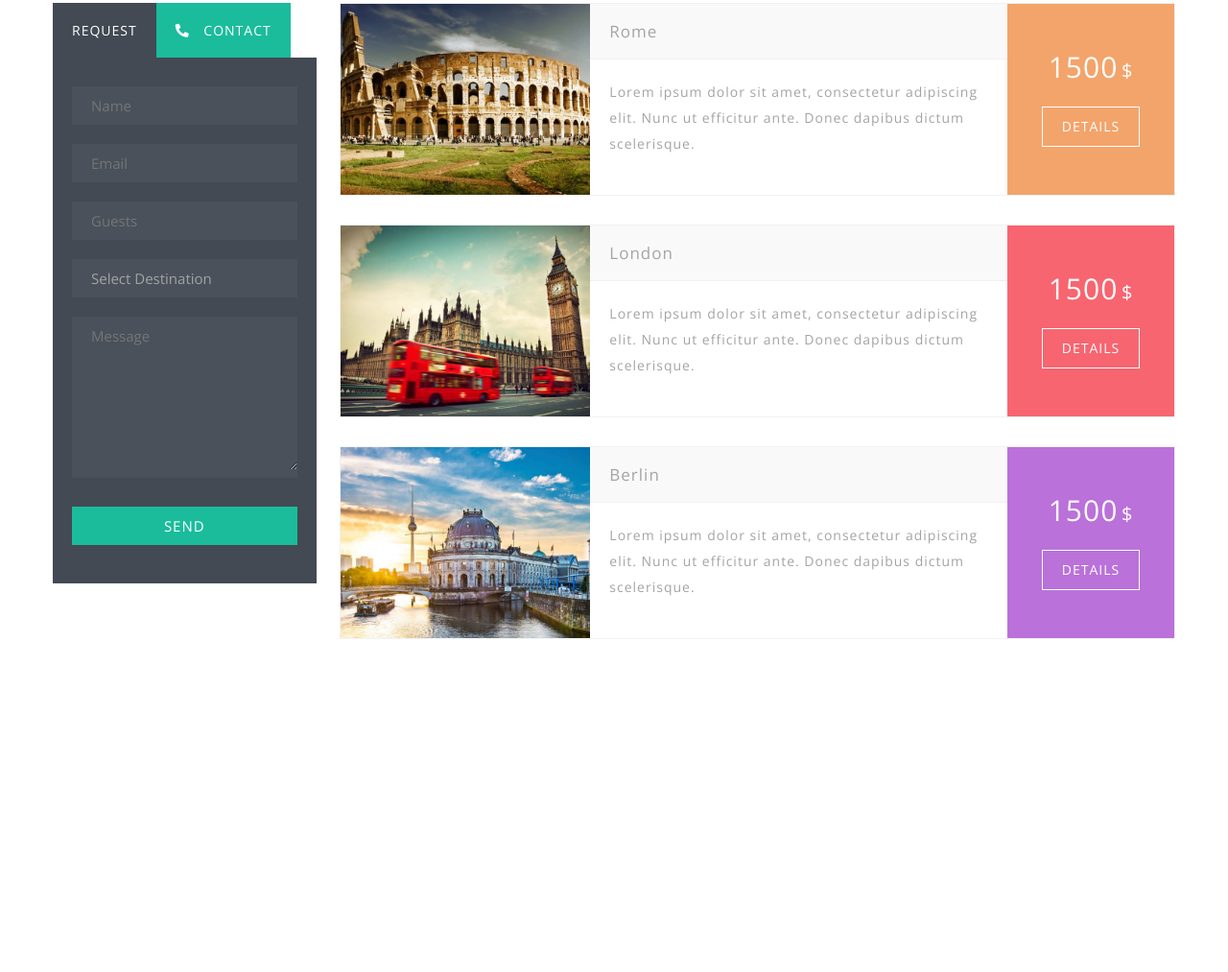
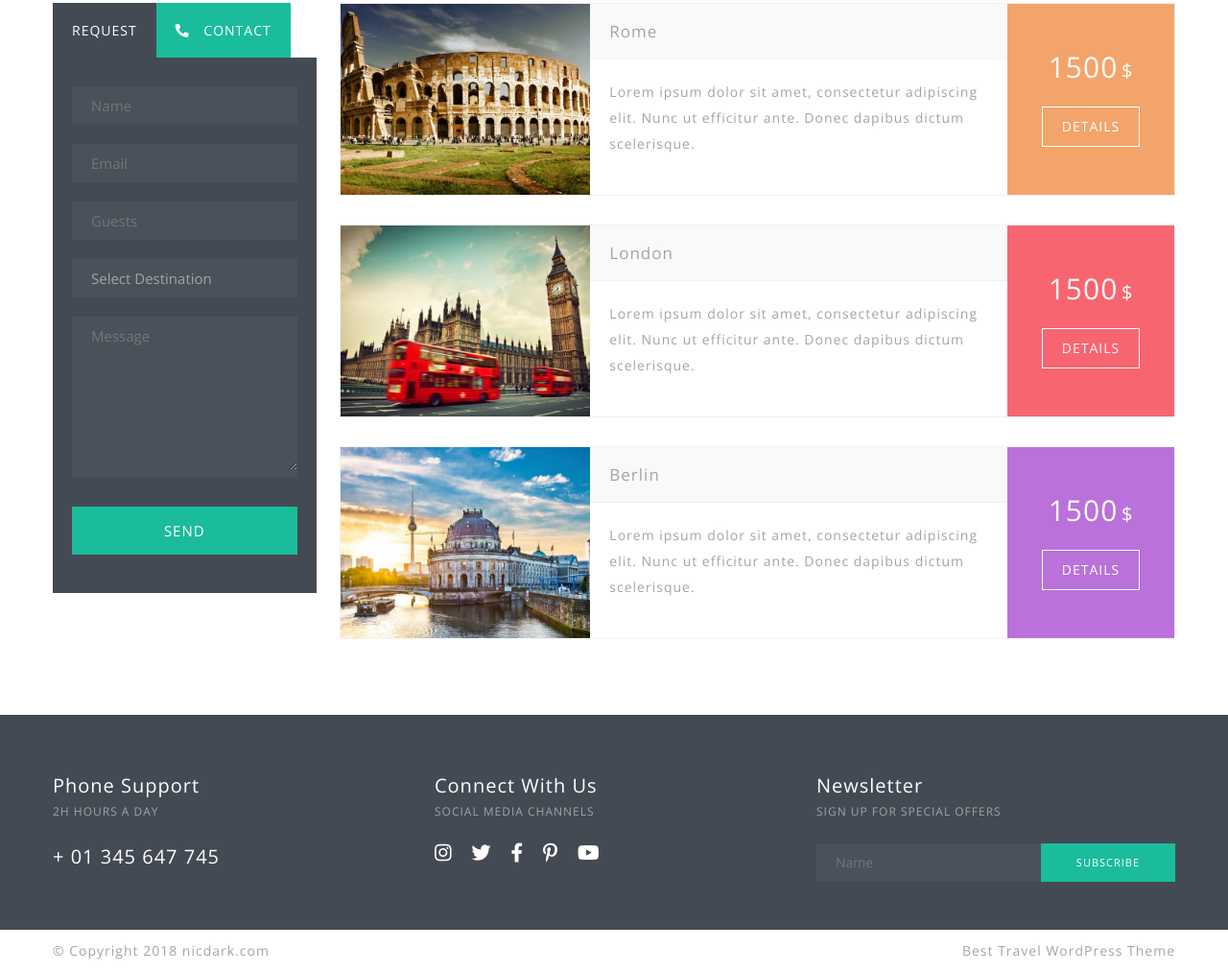
Before and after one commit to quanghuy95github/love_travel, a plain HTML site: page index.html in a window 1280 px wide. Shown: the part 3767-4780 px from the top of the page at 96% size. Before the commit the page ends 4448 px from the top, so only its background shows below. Drawn offline with nearby package versions, Linux system fonts and the light colour scheme.

Commit message:
create footer

```diff
--- a/assets/css/main.css
+++ b/assets/css/main.css
@@ -797,6 +797,11 @@
     margin-top: 20px;
 }
 
+.btn-send {
+    padding-top: 15px;
+    padding-bottom: 15px;
+}
+
 .packages-body-col:first-child .packages__item {
     margin-top: 15px;
 }
@@ -886,3 +891,84 @@
     min-width: 100px;
     font-size: 1.4rem;
 }
+
+
+.footer__top {
+    background-color: var(--component-color);
+    padding: 60px 0 50px;
+}
+
+.footer__item {
+    color: var(--white-color);
+}
+
+.footer__heading {
+    font-size: 2rem;
+    font-weight: 400;
+}
+
+.footer__desc {
+    font-size: 1.2rem;
+    color: #a3a3a4;
+    text-transform: uppercase;
+}
+
+.footer__detail {
+    margin-top: 20px;
+    display: flex;
+}
+
+.footer__phone {
+    font-size: 2rem;
+}
+
+.footer__item {
+
+}
+
+.footer__heading {
+
+}
+
+.footer__desc {
+
+}
+
+
+.footer__link {
+    text-decoration: none;
+    color: var(--white-color);
+    margin-right: 20px;
+}
+
+.footer__icon {
+    font-size: 2rem;
+}
+
+.footer__sub-form .search__item{
+    display: flex;
+}
+
+.subscribe__btn {
+    font-size: 1.1rem;
+}
+
+.footer__sub-form .search__input-group {
+    flex: 1;
+}
+
+.footer__sub-form .search__input {
+    font-size: 1.4rem;
+}
+
+.footer__bottom {
+    display: flex;
+    justify-content: space-between;
+}
+
+.footer__bottom {
+    padding: 15px 0;
+    font-size: 1.4rem;
+    line-height: 1.4rem;
+    color: var(--text-color);
+}
--- a/index.html
+++ b/index.html
@@ -685,7 +685,7 @@
                                             </div>
                                             <div class="col l-12">
                                                 <div class="search__item mt-30">
-                                                    <a href="" class="btn btn--info search__btn">Send</a>
+                                                    <a href="" class="btn btn--info search__btn btn-send">Send</a>
                                                 </div>
                                             </div>
                                         </div>
@@ -765,7 +765,71 @@
                 </div>
             </div>
         </div>
-        <div class="footer"></div>
+        <div class="footer mt-64">
+            <div class="footer__top">
+                <div class="grid wide">
+                    <div class="row">
+                        <div class="col l-4">
+                            <div class="footer__item">
+                                <h3 class="footer__heading">Phone Support</h3>
+                                <div class="footer__desc">2h Hours a day</div>
+                                <div class="footer__detail">
+                                    <p class="footer__phone">+ 01 345 647 745</p>
+                                </div>
+                            </div>
+                        </div>
+                        <div class="col l-4">
+                            <div class="footer__item">
+                                <h3 class="footer__heading">Connect With Us</h3>
+                                <div class="footer__desc">SOCIAL MEDIA CHANNELS</div>
+                                <div class="footer__detail">
+                                    <a href="" class="footer__link">
+                                        <i class="footer__icon fab fa-instagram"></i>
+                                    </a>
+                                    <a href="" class="footer__link">
+                                        <i class="footer__icon fab fa-twitter"></i>
+                                    </a>
+                                    <a href="" class="footer__link">
+                                        <i class="footer__icon fab fa-facebook-f"></i>
+                                    </a>
+                                    <a href="" class="footer__link">
+                                        <i class="footer__icon fab fa-pinterest-p"></i>
+                                    </a>
+                                    <a href="" class="footer__link">
+                                        <i class="footer__icon fab fa-youtube"></i>
+                                    </a>
+                                </div>
+                            </div>
+                        </div>
+                        <div class="col l-4">
+                            <div class="footer__item">
+                                <h3 class="footer__heading">Newsletter</h3>
+                                <div class="footer__desc">SIGN UP FOR SPECIAL OFFERS</div>
+                                <form class="footer__sub-form" action="">
+                                     <div class="footer__detail">
+                                        <div class="search__input-group">
+                                            <input type="text" class="search__input" placeholder="Name">
+                                        </div>
+                                        <a href="" class="btn btn--info subscribe__btn">subscribe</a>
+                                    </div>
+                                </form>
+
+                            </div>
+                        </div>
+                    </div>
+                </div>
+            </div>
+            <div class="grid wide">
+                <div class="row">
+                    <div class="col l-12">
+                        <div class="footer__bottom">
+                            <p class="footer__bottom-text">© Copyright 2018 nicdark.com</p>
+                            <p class="footer__bottom-text">Best Travel WordPress Theme</p>
+                        </div>
+                    </div>
+                </div>
+            </div>
+        </div>
     </div>
 </body>
 </html>
```
